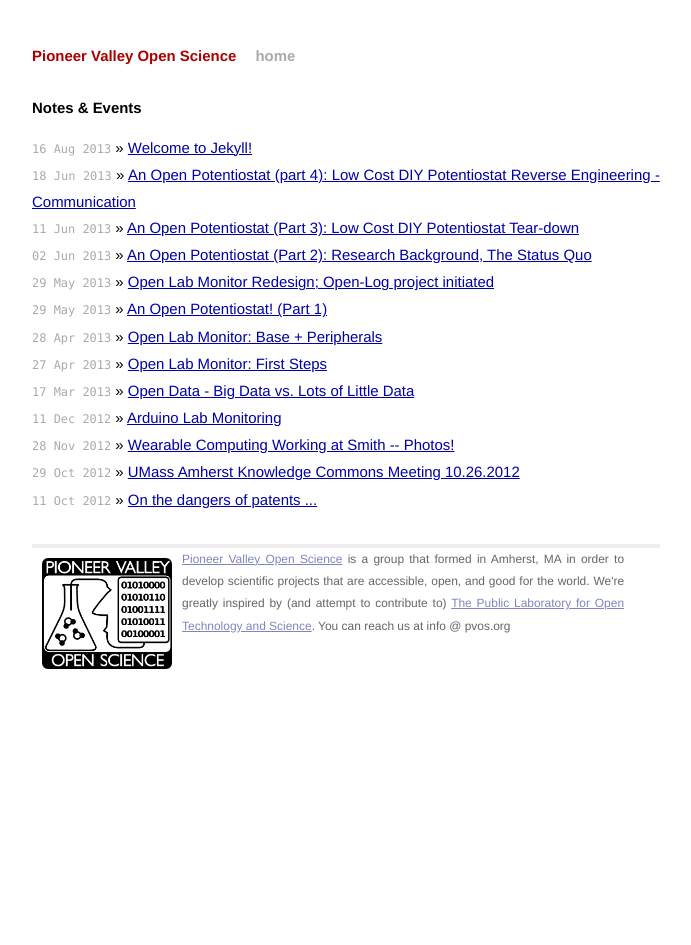
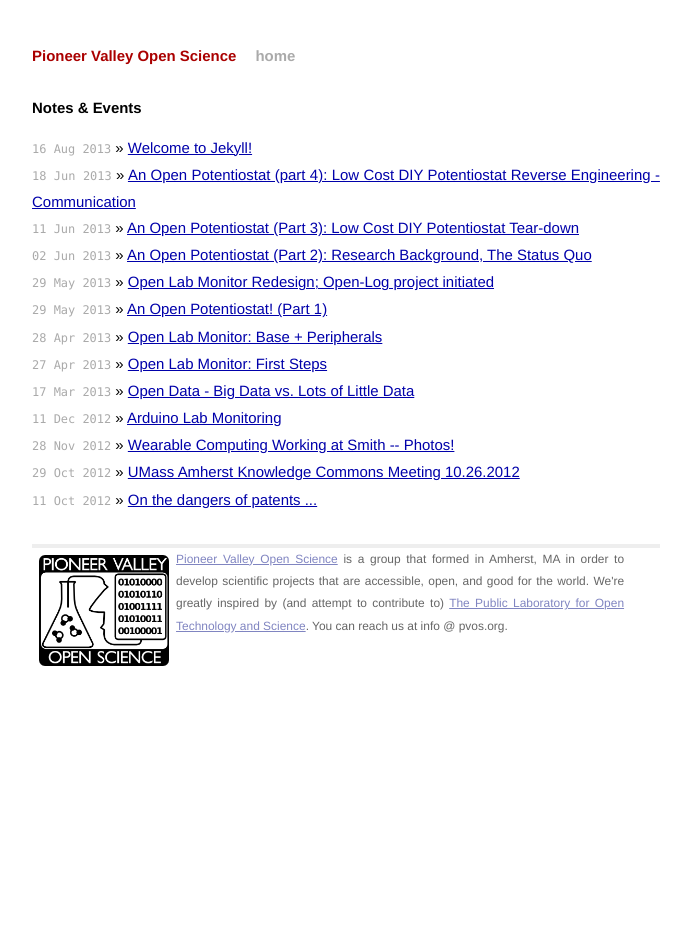
Before and after one commit to Pioneer-Valley-Open-Science/pvos-jk, a Jekyll site: the page built from index.html, in a window 1280 px wide. Shown: the whole page, without its empty margins (294-985 px from the left). Built offline with Jekyll 4.4.1, drawn with Linux system fonts in a browser that asks for light colours; Markdown is read by kramdown in place of the engine named in the settings.

Commit message:
added logo

```diff
--- a/_layouts/default.html
+++ b/_layouts/default.html
@@ -26,8 +26,8 @@
 
             <div class="footer">
               <div class="contact">
-<img src="/assets/pvosLogoBS.png" align = "left"  width=130 style="padding:10px;">
-<a href="/">Pioneer Valley Open Science</a> is a group that formed in Amherst, MA in order to develop scientific projects that are accessible, open, and good for the world. We're greatly inspired by (and attempt to contribute to) <a href="http://publiclab.org">The Public Laboratory for Open Technology and Science</a>. You can reach us at info @ pvos.org
+<img src="/assets/pvosLogoBS.png" align = "left"  width=130 style="padding:7px;">
+<a href="/">Pioneer Valley Open Science</a> is a group that formed in Amherst, MA in order to develop scientific projects that are accessible, open, and good for the world. We're greatly inspired by (and attempt to contribute to) <a href="http://publiclab.org">The Public Laboratory for Open Technology and Science</a>. You can reach us at info @ pvos.org.
 
               </div>
               <div class="contact">
```
